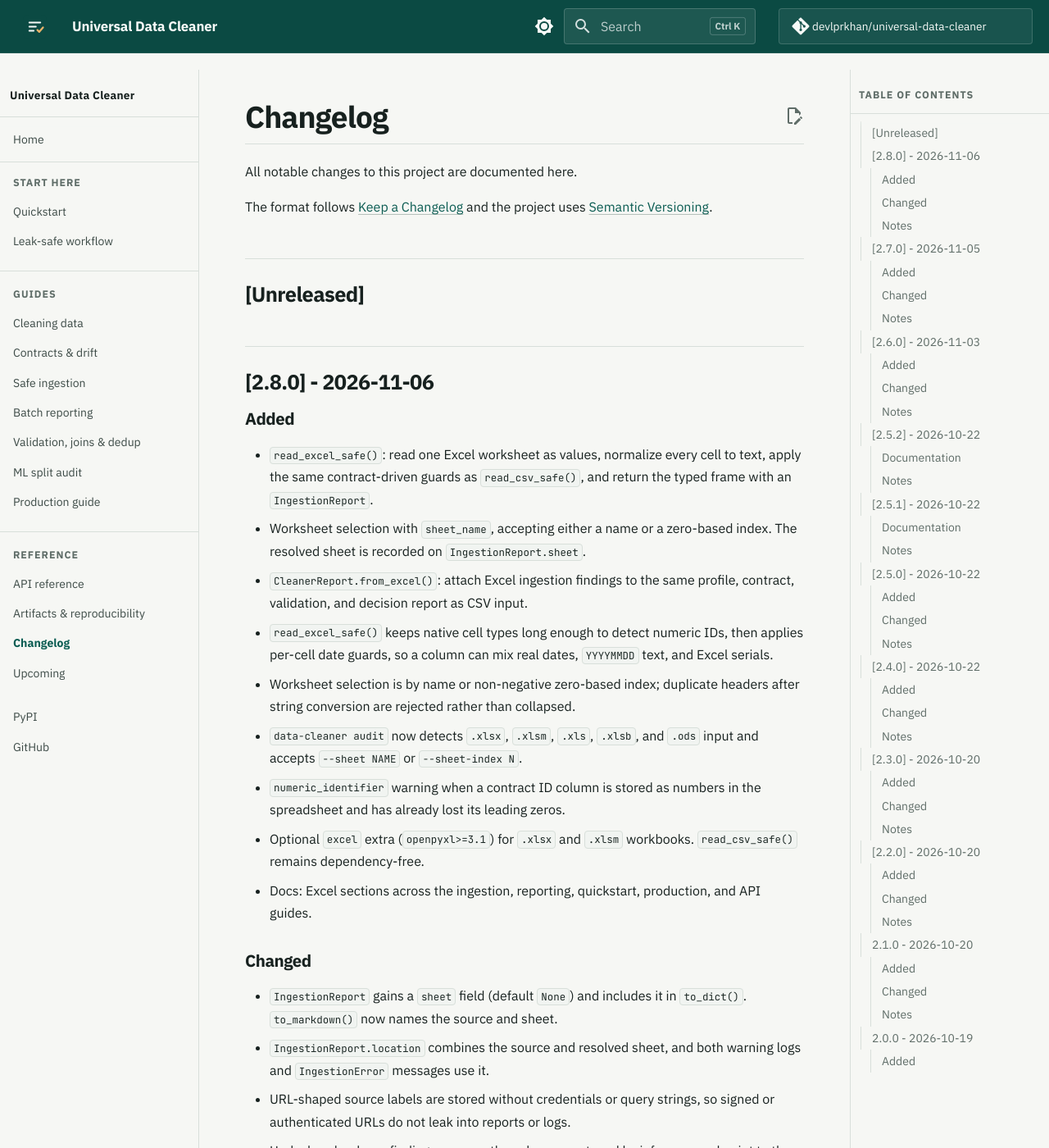
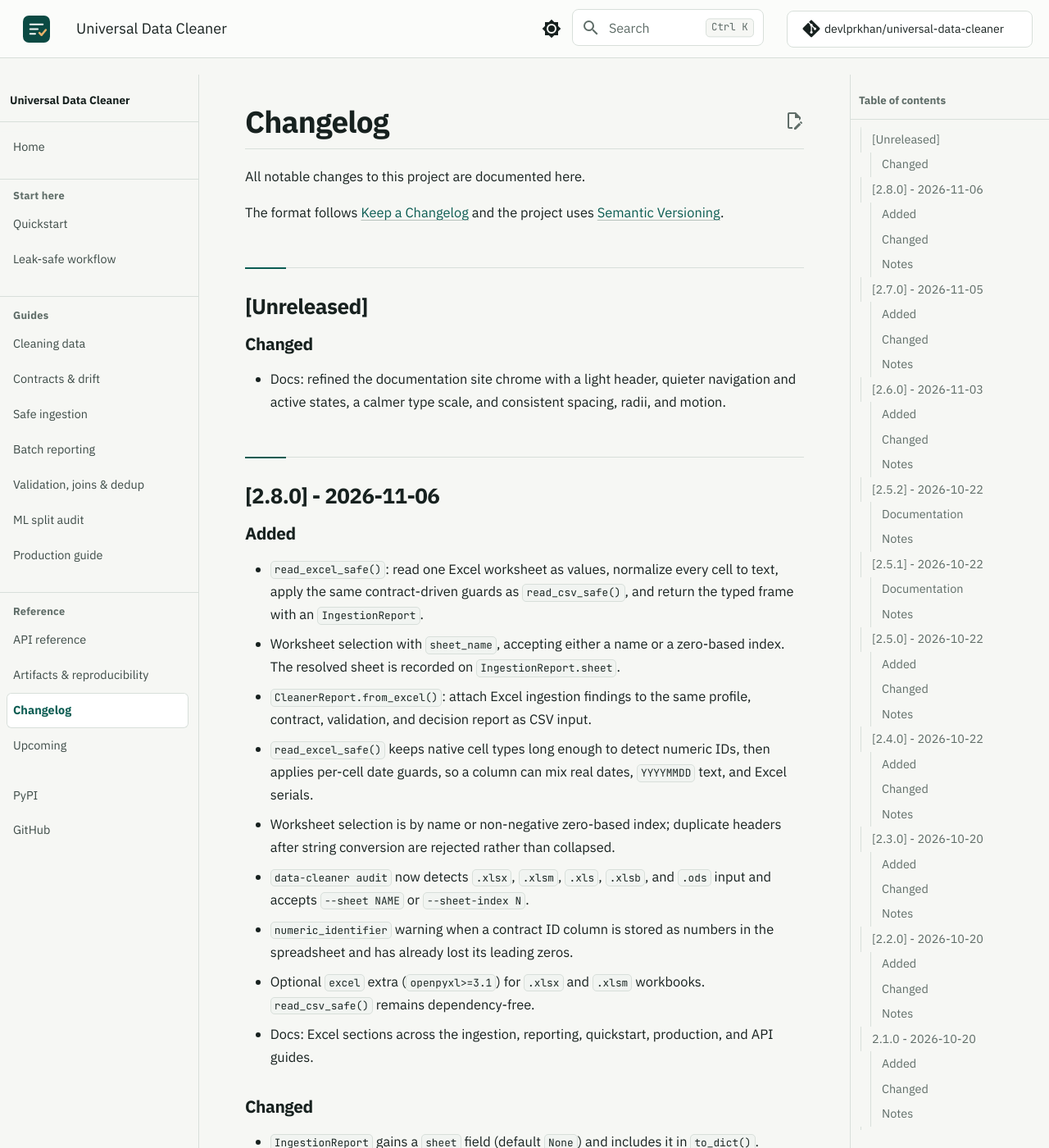
Before and after one commit to devlprkhan/universal-data-cleaner, an MkDocs documentation site: the page built from docs/changelog.md, in a window 1280 px wide and 1400 px high. Shown: the whole window at 82% size. Built offline with MkDocs 1.6.1 and Material for MkDocs 9.7.7, drawn with Linux system fonts in a browser that asks for light colours; comment, search, counter and statistics services are not loaded.

Commit message:
docs: refine documentation UI chrome (#31)

```diff
--- a/CHANGELOG.md
+++ b/CHANGELOG.md
@@ -6,6 +6,12 @@ The format follows [Keep a Changelog](https://keepachangelog.com/en/1.1.0/)
 and the project uses [Semantic Versioning](https://semver.org/).
 
 ## [Unreleased]
+
+### Changed
+
+- Docs: refined the documentation site chrome with a light header, quieter
+  navigation and active states, a calmer type scale, and consistent spacing,
+  radii, and motion.
 
 ## [2.8.0] - 2026-11-06
 
--- a/docs/assets/extra.css
+++ b/docs/assets/extra.css
@@ -22,18 +22,22 @@
   --udc-amber-soft: #fbf1e3;
   --udc-danger: #b23a2e;
   --udc-danger-soft: #fbeae7;
-  --udc-header-bg: #0b4a43;
-  --udc-header-fg: #f7faf8;
+  --udc-header-bg: #fbfcfa;
+  --udc-header-fg: #17211f;
   --udc-footer-bg: #0b211e;
   --udc-footer-fg: #edf5f1;
   --udc-code-bg: #f1f4f1;
   --udc-code-fg: #1d2926;
+  --udc-field-bg: #ffffff;
+  --udc-field-hover: #f1f4f1;
   --udc-button-bg: #0b4f47;
   --udc-button-fg: #ffffff;
   --udc-button-hover: #083d37;
   --udc-focus: #0b6b63;
   --udc-focus-inverse: #a1e3d8;
-  --udc-radius: 6px;
+  --udc-radius: 8px;
+  --udc-radius-card: 12px;
+  --udc-ease: cubic-bezier(0.22, 1, 0.36, 1);
   --udc-mono: "JetBrains Mono", ui-monospace, SFMono-Regular, Menlo, Consolas,
     monospace;
   --udc-sans: "IBM Plex Sans", -apple-system, BlinkMacSystemFont, "Segoe UI",
@@ -56,12 +60,14 @@
   --udc-amber-soft: #34281d;
   --udc-danger: #f0a69a;
   --udc-danger-soft: #341f1b;
-  --udc-header-bg: #0f251f;
-  --udc-header-fg: #f1f7f4;
+  --udc-header-bg: #1d2b25;
+  --udc-header-fg: #e8efec;
   --udc-footer-bg: #0b1814;
   --udc-footer-fg: #e9f1ed;
   --udc-code-bg: #182822;
   --udc-code-fg: #dce7e2;
+  --udc-field-bg: #24352e;
+  --udc-field-hover: #2c4038;
   --udc-button-bg: #7ccfc3;
   --udc-button-fg: #071311;
   --udc-button-hover: #a1e3d8;
@@ -80,7 +86,7 @@
   --md-primary-fg-color--light: #0e5b52;
   --md-primary-fg-color--dark: #083b35;
   --md-primary-bg-color: var(--udc-header-fg);
-  --md-primary-bg-color--light: rgba(255, 255, 255, 0.72);
+  --md-primary-bg-color--light: rgba(9, 24, 20, 0.62);
   --md-accent-fg-color: var(--udc-pine);
   --md-accent-fg-color--transparent: rgba(11, 92, 82, 0.12);
   --md-typeset-color: var(--udc-ink);
@@ -160,40 +166,43 @@ body {
   outline-offset: 3px;
 }
 
-.md-header :focus-visible,
+.md-header :focus-visible {
+  outline-color: var(--udc-focus);
+}
+
 .md-footer :focus-visible,
 .md-skip:focus-visible {
   outline-color: var(--udc-focus-inverse);
 }
 
 .md-header__option .md-option:focus-visible + .md-header__button {
-  border-radius: 4px;
-  outline: 2px solid var(--udc-focus-inverse);
+  border-radius: 6px;
+  outline: 2px solid var(--udc-focus);
   outline-offset: -2px;
 }
 
 .md-skip {
   padding: 0.6rem 0.9rem;
-  border-radius: 4px;
+  border-radius: var(--udc-radius);
   background: var(--udc-ink);
   color: var(--udc-paper);
-  font-size: 0.7rem;
-}
-
-/* Header. */
+  font-size: 0.75rem;
+}
+
+/* Header: quiet paper chrome, with the pine reserved for the mark and actions. */
 .md-header {
+  border-bottom: 1px solid var(--udc-line);
   background-color: var(--udc-header-bg);
-  border-bottom: 1px solid rgba(255, 255, 255, 0.1);
   box-shadow: none;
 }
 
 .md-header[data-md-state="shadow"] {
-  border-bottom-color: rgba(255, 255, 255, 0.16);
+  border-bottom-color: var(--udc-line-strong);
   box-shadow: none;
 }
 
 .md-header__inner {
-  height: 3.2rem;
+  height: 3.5rem;
   padding-right: 1rem;
   padding-left: 1rem;
 }
@@ -205,33 +214,34 @@ body {
 }
 
 .md-header__button:hover {
-  opacity: 0.78;
+  color: var(--udc-pine);
+  opacity: 1;
 }
 
 .md-header__title {
-  height: 3.2rem;
+  height: 3.5rem;
   font-family: var(--udc-sans);
-  font-size: 0.84rem;
-  font-weight: 600;
-  letter-spacing: -0.01em;
-  line-height: 3.2rem;
+  font-size: 0.9rem;
+  font-weight: 500;
+  letter-spacing: 0;
+  line-height: 3.5rem;
 }
 
 .md-header__topic:first-child {
-  font-weight: 600;
+  font-weight: 500;
 }
 
 .md-header__option {
-  height: 3.2rem;
+  height: 3.5rem;
 }
 
 .md-header__option .md-header__button {
   display: flex;
   align-items: center;
   justify-content: center;
-  margin-top: 0.3rem;
-  margin-bottom: 0.3rem;
-  padding: 0.7rem 0.4rem;
+  margin-top: 0.35rem;
+  margin-bottom: 0.35rem;
+  padding: 0.7rem 0.45rem;
 }
 
 .md-header__option .md-header__button[hidden] {
@@ -241,24 +251,27 @@ body {
 .md-header__source {
   display: flex;
   align-items: center;
-  width: 15.5rem;
-  max-width: 15.5rem;
-  height: 3.2rem;
+  width: 15rem;
+  max-width: 15rem;
+  height: 3.5rem;
 }
 
 .md-source {
   display: flex;
   align-items: center;
   width: 100%;
-  height: 2.2rem;
-  border: 1px solid rgb(255 255 255 / 16%);
-  border-radius: 4px;
-  background: rgb(255 255 255 / 6%);
+  height: 2.25rem;
+  border: 1px solid var(--udc-line);
+  border-radius: var(--udc-radius);
+  background: var(--udc-field-bg);
+  transition:
+    background-color 160ms var(--udc-ease),
+    border-color 160ms var(--udc-ease);
 }
 
 .md-source__icon {
   display: flex;
-  flex: 0 0 2rem;
+  flex: 0 0 2.25rem;
   align-items: center;
   justify-content: center;
   height: 100%;
@@ -269,8 +282,8 @@ body {
 }
 
 .md-source:hover {
-  border-color: rgb(255 255 255 / 28%);
-  background: rgb(255 255 255 / 10%);
+  border-color: var(--udc-line-strong);
+  background: var(--udc-field-hover);
 }
 
 .md-source__repository {
@@ -278,7 +291,7 @@ body {
   min-width: 0;
   margin: 0;
   padding: 0 0.6rem;
-  font-size: 0.68rem;
+  font-size: 0.7rem;
   line-height: 1.2;
 }
 
@@ -287,19 +300,19 @@ body {
 }
 
 .md-header__button.md-logo {
-  margin: 0.1rem 0.35rem 0.1rem 0.2rem;
-  padding: 0.2rem;
+  margin: 0.1rem 0.35rem 0.1rem 0.15rem;
+  padding: 0.25rem;
 }
 
 .md-header__button.md-logo img,
 .md-header__button.md-logo svg {
-  width: 1.45rem;
-  height: 1.45rem;
+  width: 1.65rem;
+  height: 1.65rem;
 }
 
 .md-search {
-  height: 3.2rem;
-  padding: 0.5rem 0;
+  height: 3.5rem;
+  padding: 0.55rem 0;
 }
 
 .md-search__inner {
@@ -308,20 +321,23 @@ body {
 
 .md-search__form {
   position: relative;
-  height: 2.2rem;
-  border: 1px solid rgb(255 255 255 / 18%);
-  border-radius: 4px;
-  background-color: rgb(255 255 255 / 8%);
+  height: 2.25rem;
+  border: 1px solid var(--udc-line);
+  border-radius: var(--udc-radius);
+  background-color: var(--udc-field-bg);
   box-shadow: none;
+  transition:
+    background-color 160ms var(--udc-ease),
+    border-color 160ms var(--udc-ease);
 }
 
 .md-search__form:hover {
-  border-color: rgb(255 255 255 / 34%);
-  background-color: rgb(255 255 255 / 12%);
+  border-color: var(--udc-line-strong);
+  background-color: var(--udc-field-hover);
 }
 
 .md-search__input {
-  color: var(--udc-header-fg);
+  color: var(--udc-ink);
 }
 
 .md-search__input:focus,
@@ -330,32 +346,32 @@ body {
 }
 
 .md-search__input::placeholder {
-  color: rgba(255, 255, 255, 0.7);
+  color: var(--udc-muted);
 }
 
 .md-header .md-search__form > .md-search__icon,
 .md-header .md-search__form > .md-search__options {
   top: 50% !important;
-  color: rgba(255, 255, 255, 0.82);
+  color: var(--udc-muted);
   transform: translateY(-50%) !important;
 }
 
 .md-search__icon:hover {
-  color: #ffffff;
+  color: var(--udc-pine);
 }
 
 [data-md-toggle="search"]:checked ~ .md-header .md-search__form {
   border-color: var(--udc-pine);
-  background-color: var(--udc-paper);
-  box-shadow: 0 0 0 3px rgb(31 92 77 / 10%);
+  background-color: var(--udc-field-bg);
+  box-shadow: 0 0 0 3px var(--md-accent-fg-color--transparent);
   color: var(--udc-ink);
 }
 
 [data-md-toggle="search"]:checked ~ .md-header .md-search__form:hover,
 [data-md-toggle="search"]:checked ~ .md-header .md-search__form:focus-within {
   border-color: var(--udc-pine);
-  background-color: var(--udc-paper);
-  box-shadow: 0 0 0 3px rgb(31 92 77 / 14%);
+  background-color: var(--udc-field-bg);
+  box-shadow: 0 0 0 3px var(--md-accent-fg-color--transparent);
 }
 
 [data-md-toggle="search"]:checked ~ .md-header .md-search__input {
@@ -380,15 +396,16 @@ body {
   position: absolute;
   top: 50%;
   right: 0.55rem;
-  min-width: 1.7rem;
-  padding: 0.16rem 0.28rem;
+  min-width: 1.9rem;
+  padding: 0.16rem 0.32rem;
   transform: translateY(-50%);
-  border: 1px solid rgb(255 255 255 / 22%);
-  border-radius: 3px;
-  color: rgb(255 255 255 / 72%);
-  font-family: var(--udc-sans);
-  font-size: 0.58rem;
-  font-weight: 600;
+  border: 1px solid var(--udc-line);
+  border-radius: 5px;
+  background: var(--udc-paper);
+  color: var(--udc-muted);
+  font-family: var(--udc-mono);
+  font-size: 0.62rem;
+  font-weight: 500;
   line-height: 1.2;
   text-align: center;
   white-space: nowrap;
@@ -475,15 +492,15 @@ body {
 }
 
 .md-nav {
-  font-size: 0.7rem;
+  font-size: 0.72rem;
   line-height: 1.45;
 }
 
 .md-nav__title {
   color: var(--udc-ink);
   font-size: 0.68rem;
-  font-weight: 650;
-  letter-spacing: 0.02em;
+  font-weight: 600;
+  letter-spacing: 0;
 }
 
 .md-nav__item {
@@ -500,8 +517,8 @@ body {
 
 .md-nav--primary > .md-nav__list > .md-nav__item--section {
   position: relative;
-  margin-top: 0.75rem;
-  padding-top: 0.6rem;
+  margin-top: 1.15rem;
+  padding-top: 0.55rem;
   border-top: 0;
 }
 
@@ -520,35 +537,45 @@ body {
   > .md-nav__list
   > .md-nav__item:not(.md-nav__item--section)
   + .md-nav__item--section {
-  margin-top: 0.45rem;
-  padding-top: 0.45rem;
+  margin-top: 0.85rem;
+  padding-top: 0.4rem;
 }
 
 .md-nav--primary
   > .md-nav__list
   > .md-nav__item--section
   > .md-nav__link {
+  min-height: 0;
+  padding-top: 0.2rem;
+  padding-bottom: 0.2rem;
   color: var(--udc-muted);
-  font-size: 0.62rem;
-  font-weight: 650;
-  letter-spacing: 0.08em;
-  text-transform: uppercase;
+  font-size: 0.64rem;
+  font-weight: 600;
+  letter-spacing: 0.02em;
+  text-transform: none;
 }
 
 .md-nav__link {
   margin: 0 0 0 -0.5rem;
   padding: 0.4rem 0.5rem;
-  border-radius: 4px;
+  border-radius: 6px;
   color: var(--udc-ink-soft);
   transition:
-    background-color 150ms ease,
-    color 150ms ease;
+    background-color 160ms var(--udc-ease),
+    color 160ms var(--udc-ease),
+    box-shadow 160ms var(--udc-ease);
+}
+
+.md-sidebar--primary .md-nav__link {
+  min-height: 2.125rem;
+  padding-top: 0.55rem;
+  padding-bottom: 0.55rem;
 }
 
 @media screen and (min-width: 76.25em) {
   .md-nav--primary .md-nav__link {
     margin: 0 0 0 -0.2rem;
-    padding: 0.4rem 0.5rem 0.4rem 0.4rem;
+    padding: 0.55rem 0.5rem 0.55rem 0.4rem;
   }
 
   .md-sidebar--primary .md-nav--primary .md-nav__item > .md-nav__link {
@@ -567,13 +594,23 @@ body {
   font-weight: 600;
 }
 
-.md-nav--primary .md-nav__item--active > .md-nav__link {
-  background: transparent;
-}
-
+.md-nav--primary .md-nav__item--active > .md-nav__link,
 .md-nav--primary .md-nav__link--active {
+  background: var(--udc-surface);
+  box-shadow: inset 0 0 0 1px var(--udc-line);
+}
+
+.md-nav--primary .md-nav__item--section > .md-nav__link {
   background: transparent;
   box-shadow: none;
+  color: var(--udc-muted);
+  font-weight: 600;
+}
+
+.md-nav--primary
+  .md-nav__item--section
+  > .md-nav__link--active {
+  color: var(--udc-pine);
 }
 
 .md-nav--secondary > .md-nav__title {
@@ -581,9 +618,10 @@ body {
   padding-bottom: 0.65rem;
   border-bottom: 1px solid var(--udc-line);
   color: var(--udc-muted);
-  font-size: 0.62rem;
-  letter-spacing: 0.08em;
-  text-transform: uppercase;
+  font-size: 0.66rem;
+  font-weight: 600;
+  letter-spacing: 0;
+  text-transform: none;
 }
 
 .md-nav--secondary .md-nav__title {
@@ -593,7 +631,7 @@ body {
 
 .md-nav--secondary .md-nav__link {
   margin: 0;
-  padding: 0.2rem 0.65rem;
+  padding: 0.24rem 0.65rem;
   border-left: 1px solid var(--udc-line);
   border-radius: 0;
   color: var(--udc-muted);
@@ -621,8 +659,8 @@ body {
 .md-typeset {
   color: var(--udc-ink);
   font-family: var(--udc-sans);
-  font-size: 0.8rem;
-  line-height: 1.72;
+  font-size: 0.82rem;
+  line-height: 1.7;
 }
 
 .md-typeset p,
@@ -633,7 +671,7 @@ body {
 .md-typeset .lead {
   max-width: 66ch;
   color: var(--udc-ink-soft);
-  font-size: 0.96rem;
+  font-size: 1rem;
   line-height: 1.65;
 }
 
@@ -643,8 +681,8 @@ body {
 .md-typeset h4 {
   color: var(--udc-ink);
   font-family: var(--udc-sans);
-  font-weight: 650;
-  letter-spacing: -0.025em;
+  font-weight: 600;
+  letter-spacing: -0.022em;
   scroll-margin-top: 4.5rem;
   text-wrap: balance;
 }
@@ -658,26 +696,39 @@ body {
   line-height: 1.15;
 }
 
+/* Signature: a short pine ledger rule above each section heading. */
 .md-typeset h2 {
-  margin-top: 2.4rem;
-  margin-bottom: 0.65rem;
-  padding-top: 1.35rem;
+  position: relative;
+  margin-top: 2.6rem;
+  margin-bottom: 0.7rem;
+  padding-top: 1.5rem;
   border-top: 1px solid var(--udc-line);
-  font-size: 1.27rem;
+  font-size: 1.3rem;
   line-height: 1.25;
 }
 
+.md-typeset h2::before {
+  position: absolute;
+  top: -1px;
+  left: 0;
+  width: 2.5rem;
+  height: 2px;
+  background: var(--udc-pine);
+  content: "";
+  pointer-events: none;
+}
+
 .md-typeset h3 {
-  margin-top: 1.55rem;
+  margin-top: 1.6rem;
   margin-bottom: 0.4rem;
-  font-size: 1.02rem;
+  font-size: 1.04rem;
   line-height: 1.3;
 }
 
 .md-typeset h4 {
-  margin-top: 1.15rem;
+  margin-top: 1.2rem;
   margin-bottom: 0.3rem;
-  font-size: 0.9rem;
+  font-size: 0.92rem;
 }
 
 .md-typeset h1 + p,
@@ -732,7 +783,7 @@ body {
 .md-typeset code {
   padding: 0.1em 0.32em;
   border: 1px solid var(--udc-line);
-  border-radius: 4px;
+  border-radius: 5px;
   background: var(--udc-code-bg);
   color: var(--udc-code-fg);
   font-size: 0.78em;
@@ -856,10 +907,10 @@ body.udc-inline-copy .md-dialog {
 .md-dialog {
   right: 1.25rem;
   bottom: 4.8rem;
-  border: 1px solid rgba(255, 255, 255, 0.14);
-  border-radius: 4px;
-  background: var(--udc-header-bg);
-  color: var(--udc-header-fg);
+  border: 1px solid var(--udc-line);
+  border-radius: var(--udc-radius);
+  background: var(--udc-surface);
+  color: var(--udc-ink);
   box-shadow: var(--md-shadow-z2);
 }
 
@@ -902,7 +953,7 @@ body.udc-inline-copy .md-dialog {
   border-bottom: 1px solid var(--udc-line-strong);
   background: var(--udc-surface-subtle);
   color: var(--udc-ink);
-  font-weight: 650;
+  font-weight: 600;
 }
 
 .md-typeset table:not([class]) td {
@@ -935,7 +986,7 @@ body.udc-inline-copy .md-dialog {
   border-radius: 0 calc(var(--udc-radius) - 1px) 0 0;
   background: var(--udc-surface-subtle);
   color: var(--udc-ink);
-  font-weight: 650;
+  font-weight: 600;
 }
 
 [dir="ltr"] .md-typeset .admonition-title,
@@ -1045,16 +1096,16 @@ body.udc-inline-copy .md-dialog {
 .md-typeset .md-button {
   padding: 0.55em 1.05em;
   border: 1px solid var(--udc-line-strong);
-  border-radius: 4px;
+  border-radius: var(--udc-radius);
   background: var(--udc-surface);
   color: var(--udc-ink);
   font-family: var(--udc-sans);
   font-size: 0.72rem;
   font-weight: 600;
   transition:
-    background-color 150ms ease,
-    border-color 150ms ease,
-    color 150ms ease;
+    background-color 160ms var(--udc-ease),
+    border-color 160ms var(--udc-ease),
+    color 160ms var(--udc-ease);
 }
 
 .md-typeset .md-button:hover {
@@ -1082,8 +1133,8 @@ body.udc-inline-copy .md-dialog {
   gap: clamp(2rem, 4.5vw, 3.75rem);
   align-items: stretch;
   width: 100%;
-  margin: 1.4rem 0 3rem;
-  padding: 1.2rem 0 2.8rem;
+  margin: 1.25rem 0 3.25rem;
+  padding: 1.35rem 0 3rem;
   border-bottom: 0;
   background: none;
   color: var(--udc-ink);
@@ -1110,13 +1161,13 @@ body.udc-inline-copy .md-dialog {
 
 .hero__copy h1 {
   max-width: none;
-  margin: 0 0 1rem;
+  margin: 0 0 1.05rem;
   padding: 0;
   border: 0;
   color: var(--udc-ink);
   font-size: clamp(2.4rem, 3.35vw, 3rem);
-  font-weight: 650;
-  letter-spacing: -0.04em;
+  font-weight: 600;
+  letter-spacing: -0.035em;
   line-height: 1.06;
   overflow-wrap: break-word;
   text-wrap: balance;
@@ -1164,13 +1215,17 @@ body.udc-inline-copy .md-dialog {
 .hero__install-copy {
   padding: 0.22rem 0.45rem;
   border: 1px solid var(--udc-line);
-  border-radius: 4px;
+  border-radius: 6px;
   background: var(--udc-surface-subtle);
   color: var(--udc-ink-soft);
   font-family: var(--udc-mono);
   font-size: 0.56rem;
   line-height: 1.4;
   cursor: pointer;
+  transition:
+    background-color 160ms var(--udc-ease),
+    border-color 160ms var(--udc-ease),
+    color 160ms var(--udc-ease);
 }
 
 .hero__install-copy:hover {
@@ -1252,7 +1307,7 @@ body.udc-inline-copy .md-dialog {
   margin: 0;
   overflow: hidden;
   border: 1px solid var(--udc-line-strong);
-  border-radius: var(--udc-radius);
+  border-radius: var(--udc-radius-card);
   background: var(--udc-code-bg);
 }
 
@@ -1330,13 +1385,13 @@ body.udc-inline-copy .md-dialog {
 
 .feature h3 {
   margin: 0 0 0.3rem;
-  font-size: 0.9rem;
+  font-size: 0.92rem;
 }
 
 .feature p {
   margin: 0;
   color: var(--udc-ink-soft);
-  font-size: 0.76rem;
+  font-size: 0.78rem;
   line-height: 1.65;
 }
 
@@ -1352,7 +1407,7 @@ body.udc-inline-copy .md-dialog {
   min-width: 0;
   padding: 1rem 1.05rem;
   border: 1px solid var(--udc-line);
-  border-radius: var(--udc-radius);
+  border-radius: var(--udc-radius-card);
   background: var(--udc-surface);
 }
 
@@ -1361,11 +1416,11 @@ body.udc-inline-copy .md-dialog {
   padding-bottom: 0.45rem;
   border-bottom: 1px solid var(--udc-line);
   color: var(--udc-muted);
-  font-size: 0.66rem;
-  font-weight: 650;
-  letter-spacing: 0.08em;
+  font-size: 0.7rem;
+  font-weight: 600;
+  letter-spacing: 0;
   line-height: 1.4;
-  text-transform: uppercase;
+  text-transform: none;
 }
 
 .md-typeset .doc-links ul {
@@ -1389,7 +1444,7 @@ body.udc-inline-copy .md-dialog {
   display: inline;
   border-bottom: 1px solid transparent;
   color: var(--udc-ink-soft);
-  font-size: 0.75rem;
+  font-size: 0.77rem;
   line-height: 1.55;
   text-decoration: none;
 }
@@ -1406,10 +1461,10 @@ body.udc-inline-copy .md-dialog {
   justify-content: space-between;
   gap: 1rem 2rem;
   margin: 1.6rem 0 0.5rem;
-  padding: 1.1rem 1.2rem;
+  padding: 1.15rem 1.25rem;
   border: 1px solid var(--udc-line);
   border-left: 3px solid var(--udc-pine);
-  border-radius: 0 var(--udc-radius) var(--udc-radius) 0;
+  border-radius: 0 var(--udc-radius-card) var(--udc-radius-card) 0;
   background: var(--udc-surface);
 }
 
@@ -1424,6 +1479,10 @@ body.udc-inline-copy .md-dialog {
   border: 0;
   font-size: 1.15rem;
   line-height: 1.25;
+}
+
+.home-cta h2::before {
+  content: none;
 }
 
 .home-cta p {
@@ -1465,12 +1524,12 @@ body.udc-inline-copy .md-dialog {
 .md-typeset .grid.cards > ul > li {
   padding: 1rem;
   border: 1px solid var(--udc-line);
-  border-radius: var(--udc-radius);
+  border-radius: var(--udc-radius-card);
   background: var(--udc-surface);
   box-shadow: none;
   transition:
-    background-color 150ms ease,
-    border-color 150ms ease;
+    background-color 160ms var(--udc-ease),
+    border-color 160ms var(--udc-ease);
 }
 
 .md-typeset .grid.cards > ul > li:hover {
@@ -1496,8 +1555,14 @@ body.udc-inline-copy .md-dialog {
 }
 
 .md-typeset .doc-heading {
+  padding-top: 0;
   padding-bottom: 0;
+  border-top: 0;
   border-bottom: 0;
+}
+
+.md-typeset .doc-heading::before {
+  content: none;
 }
 
 .md-typeset .doc-signature {
@@ -1543,7 +1608,7 @@ body.udc-inline-copy .md-dialog {
 
 .md-footer__link {
   padding: 1.1rem 0;
-  transition: background-color 150ms ease;
+  transition: background-color 160ms var(--udc-ease);
 }
 
 .md-footer__link:hover {
@@ -1556,14 +1621,16 @@ body.udc-inline-copy .md-dialog {
 
 .md-footer__direction {
   color: var(--md-footer-fg-color--lighter);
-  font-family: var(--udc-mono);
-  font-size: 0.56rem;
-  letter-spacing: 0.08em;
-  text-transform: uppercase;
+  font-family: var(--udc-sans);
+  font-size: 0.68rem;
+  font-weight: 500;
+  letter-spacing: 0;
+  text-transform: none;
 }
 
 .md-footer__title {
-  font-size: 0.78rem;
+  font-size: 0.8rem;
+  font-weight: 500;
   line-height: 1.5;
 }
 
@@ -1622,13 +1689,17 @@ body.udc-inline-copy .md-dialog {
   transform: none;
   padding: 0.55rem 0.8rem;
   border: 1px solid var(--udc-line);
-  border-radius: 999px;
+  border-radius: var(--udc-radius);
   background: var(--udc-surface);
   color: var(--udc-ink);
-  font-size: 0.68rem;
-  font-weight: 600;
+  font-size: 0.7rem;
+  font-weight: 500;
   line-height: 1.4;
-  box-shadow: 0 8px 24px -12px rgb(0 0 0 / 35%);
+  box-shadow: var(--md-shadow-z2);
+  transition:
+    background-color 160ms var(--udc-ease),
+    border-color 160ms var(--udc-ease),
+    color 160ms var(--udc-ease);
 }
 
 .md-top:hover {
@@ -1651,6 +1722,15 @@ body.udc-inline-copy .md-dialog {
     max-width: none;
     padding-right: 1.2rem;
     padding-left: 1.2rem;
+  }
+
+  .md-nav--primary > .md-nav__title {
+    margin-right: 0;
+    margin-left: 0;
+  }
+
+  .md-sidebar--primary .md-nav__link {
+    min-height: 2.5rem;
   }
 }
 
@@ -1691,7 +1771,7 @@ body.udc-inline-copy .md-dialog {
   }
 
   .md-typeset {
-    font-size: 0.78rem;
+    font-size: 0.8rem;
   }
 
   .md-typeset h1 {
@@ -1699,12 +1779,13 @@ body.udc-inline-copy .md-dialog {
   }
 
   .md-typeset h2 {
-    margin-top: 1.8rem;
-    font-size: 1.2rem;
+    margin-top: 2rem;
+    padding-top: 1.3rem;
+    font-size: 1.22rem;
   }
 
   .md-typeset h3 {
-    font-size: 0.98rem;
+    font-size: 1rem;
   }
 
   .hero {
```
